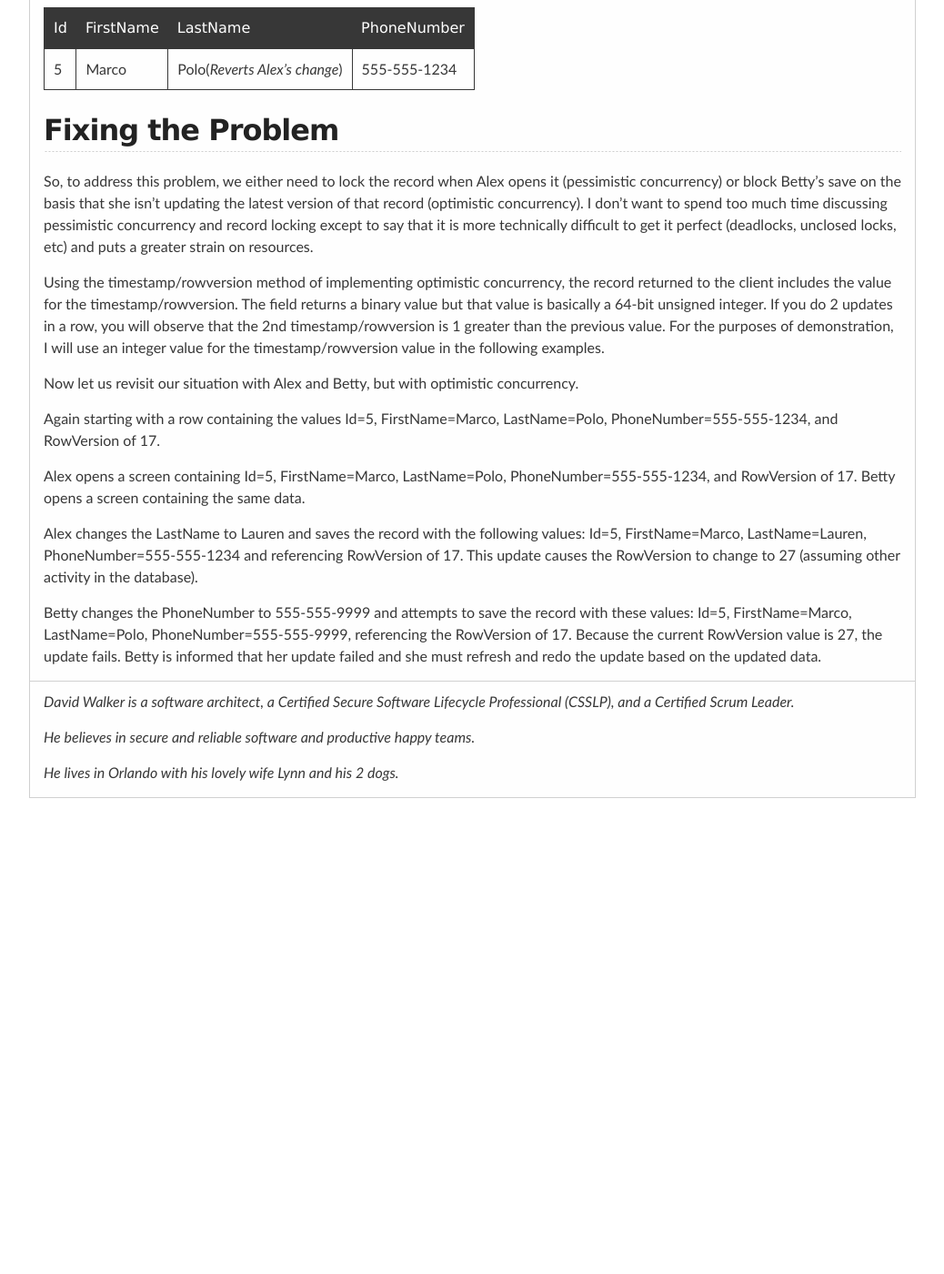
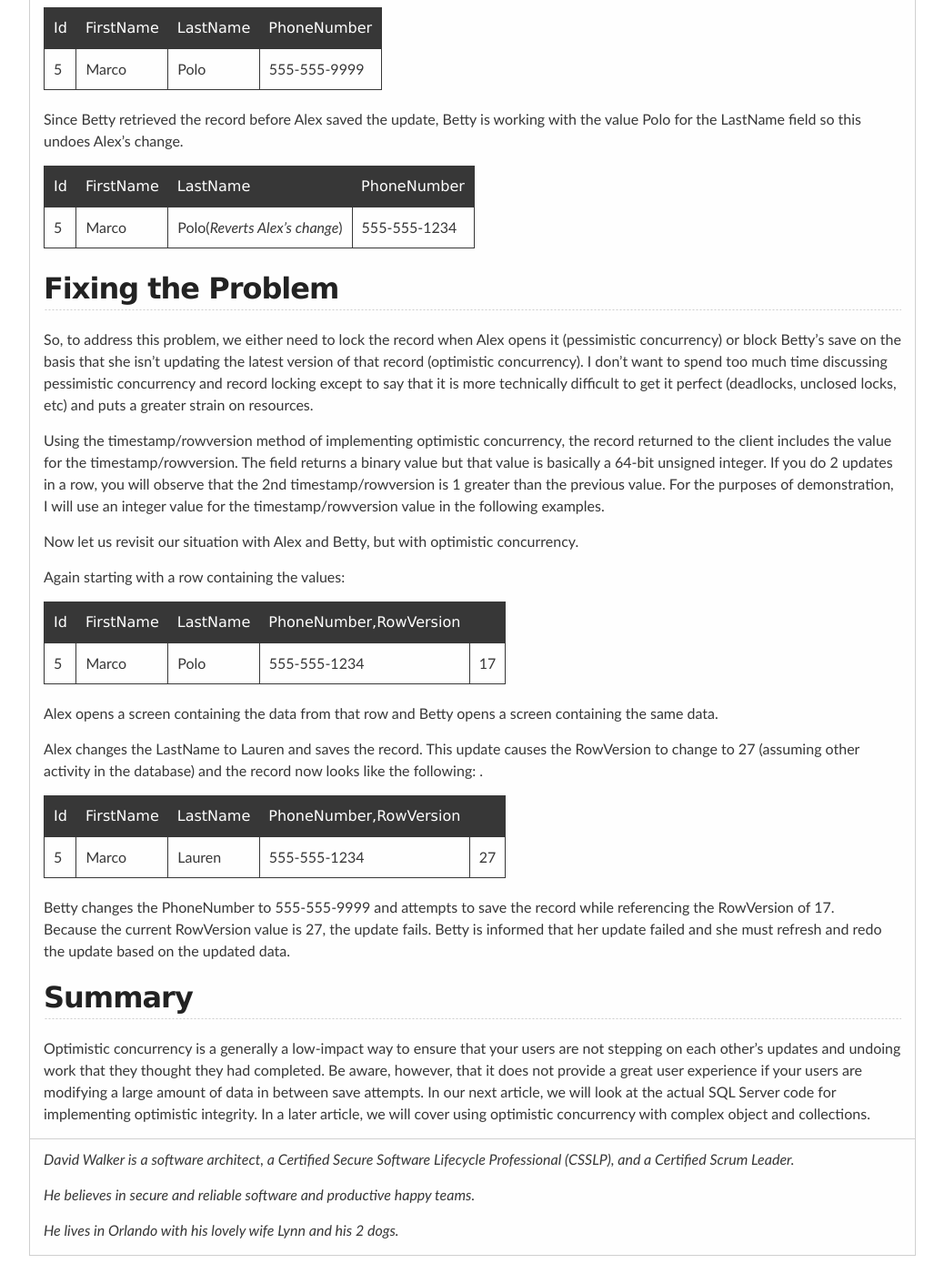
Before and after one commit to Grax32/Grax32.github.io, a Jekyll site: the page built from articles/sql-server-timestamps-part-1.md, in a window 1280 px wide and 1400 px high, scrolled down 838 px. Shown: the whole window at 91% size, without its empty margins (23-1061 px from the left). Built offline with Jekyll 4.4.1, drawn with Linux system fonts in a browser that asks for light colours; before the commit the page ends 1735 px from its top, so only the background shows below that; some of the changed text lies outside the part shown.

Commit message:
complete version 1 of sql server timestamps

```diff
--- a/articles/sql-server-timestamps-part-1.md
+++ b/articles/sql-server-timestamps-part-1.md
@@ -27,12 +27,14 @@ Id | FirstName | LastName | PhoneNumber
 Alex opens a screen containing the data from that row and Betty opens a screen containing the same data.
 
 Alex changes the LastName to Lauren and saves the record with the following values:
+
 Id | FirstName | LastName | PhoneNumber
 ----|---|---|---
 5|Marco|Lauren|555-555-1234
 
 
 Betty changes the PhoneNumber to 555-555-9999 and saves the record with these values:
+
 Id | FirstName | LastName | PhoneNumber
 ----|---|---|---
 5|Marco|Polo|555-555-9999
@@ -59,17 +61,30 @@ the purposes of demonstration, I will use an integer value for the timestamp/row
 
 Now let us revisit our situation with Alex and Betty, but with optimistic concurrency.
 
-Again starting with a row containing the values Id=5, FirstName=Marco,
-LastName=Polo, PhoneNumber=555-555-1234, and RowVersion of 17.
+Again starting with a row containing the values:
 
-Alex opens a screen containing Id=5, FirstName=Marco,
-LastName=Polo, PhoneNumber=555-555-1234, and RowVersion of 17.
-Betty opens a screen containing the same data.
+Id | FirstName | LastName | PhoneNumber,RowVersion
+----|---|---|---|---
+5|Marco|Polo|555-555-1234|17
 
-Alex changes the LastName to Lauren and saves the record with the following values: Id=5, FirstName=Marco,
-LastName=Lauren, PhoneNumber=555-555-1234 and referencing RowVersion of 17.  This update causes the RowVersion
-to change to 27 (assuming other activity in the database).
+Alex opens a screen containing the data from that row and Betty opens a screen containing the same data.
 
-Betty changes the PhoneNumber to 555-555-9999 and attempts to save the record with these values: Id=5, FirstName=Marco,
-LastName=Polo, PhoneNumber=555-555-9999, referencing the RowVersion of 17.  Because the current RowVersion value is 27, the
-update fails.  Betty is informed that her update failed and she must refresh and redo the update based on the updated data.
+Alex changes the LastName to Lauren and saves the record.  This update causes the RowVersion
+to change to 27 (assuming other activity in the database) and the record now looks like the following:  .
+
+Id | FirstName | LastName | PhoneNumber,RowVersion
+----|---|---|---|---
+5|Marco|Lauren|555-555-1234|27
+
+
+Betty changes the PhoneNumber to 555-555-9999 and attempts to save the record while referencing the RowVersion of 17.
+Because the current RowVersion value is 27, the update fails.  Betty is informed that her update failed and she must
+refresh and redo the update based on the updated data.
+
+## Summary
+
+Optimistic concurrency is a generally a low-impact way to ensure that your users are not stepping on each other's updates and
+undoing work that they thought they had completed.  Be aware, however, that it does not provide a great user experience
+if your users are modifying a large amount of data in between save attempts.  In our next article, we will look at the
+actual SQL Server code for implementing optimistic integrity.  In a later article, we will cover using optimistic concurrency
+with complex object and collections.
```
